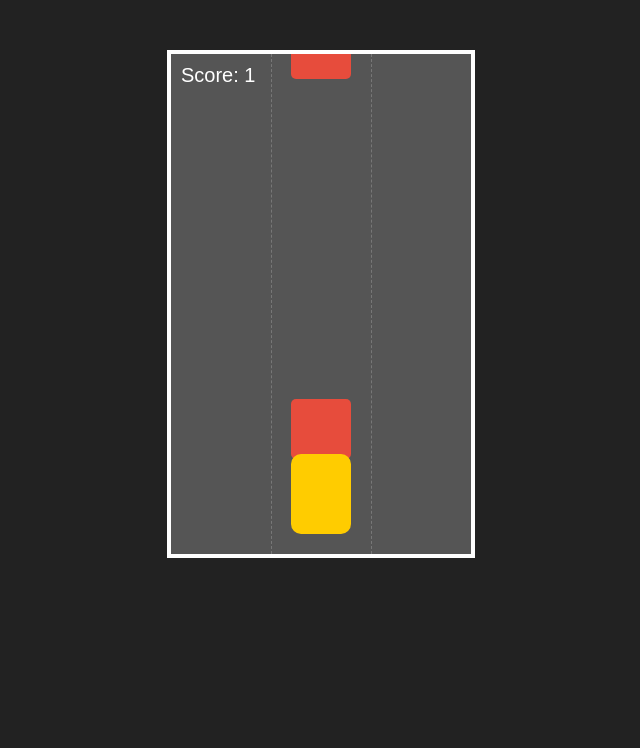
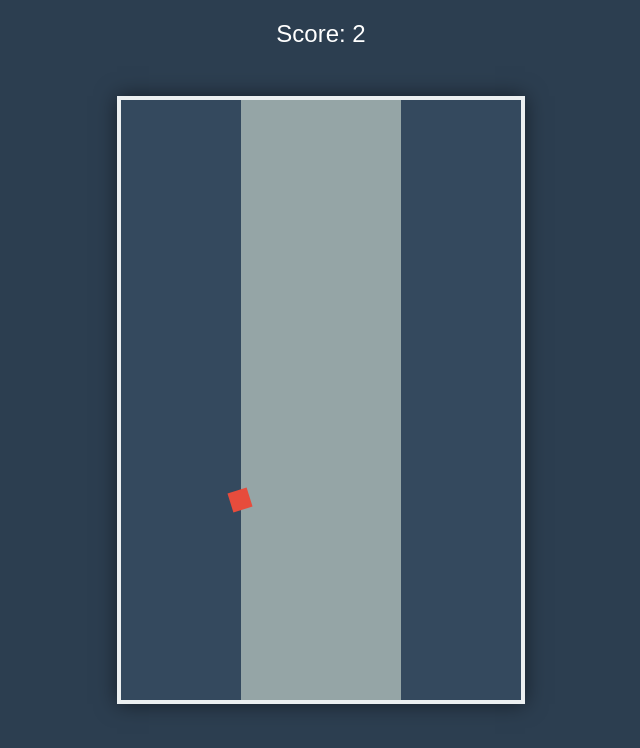
Before and after one commit to nathanvaldez-sudo/Games, a plain HTML site: page Index.html in a window 1280 px wide. Shown: the whole page, without its empty margins (319-959 px from the left). Drawn offline with Linux system fonts and the light colour scheme.

Commit message:
update index

```diff
--- a/Index.html
+++ b/Index.html
@@ -1,79 +1,85 @@
 <!DOCTYPE html>
-<html lang="en">
+<html>
 <head>
-    <meta charset="UTF-8">
-    <title>JS Subway Surfer Clone</title>
+    <title>Drift Boss Clone</title>
     <style>
-        body { margin: 0; background: #222; overflow: hidden; font-family: sans-serif; }
-        #game-container { position: relative; width: 300px; height: 500px; margin: 50px auto; background: #555; border: 4px solid #fff; overflow: hidden; }
-        .lane { position: absolute; width: 100px; height: 100%; border-right: 1px dashed #777; }
-        #player { position: absolute; bottom: 20px; width: 60px; height: 80px; background: #ffcc00; border-radius: 10px; transition: left 0.1s ease; z-index: 10; }
-        .obstacle { position: absolute; width: 60px; height: 60px; background: #e74c3c; border-radius: 5px; }
-        #score { position: absolute; top: 10px; left: 10px; color: white; font-size: 20px; }
+        body { margin: 0; background: #2c3e50; display: flex; justify-content: center; align-items: center; height: 100vh; font-family: sans-serif; overflow: hidden; }
+        canvas { background: #34495e; border: 4px solid #ecf0f1; box-shadow: 0 0 20px rgba(0,0,0,0.5); }
+        #ui { position: absolute; top: 20px; color: white; font-size: 24px; pointer-events: none; }
     </style>
 </head>
 <body>
-    <div id="game-container">
-        <div id="score">Score: 0</div>
-        <div class="lane" style="left: 0;"></div>
-        <div class="lane" style="left: 100px;"></div>
-        <div class="lane" style="left: 200px;"></div>
-        <div id="player" style="left: 120px;"></div>
-    </div>
+    <div id="ui">Score: 0</div>
+    <canvas id="gameCanvas" width="400" height="600"></canvas>
 
 <script>
-    const player = document.getElementById('player');
-    const container = document.getElementById('game-container');
-    const scoreElement = document.getElementById('score');
+    const canvas = document.getElementById('gameCanvas');
+    const ctx = canvas.getContext('2d');
+    const scoreUI = document.getElementById('ui');
 
-    let currentLane = 1; // 0: Left, 1: Middle, 2: Right
     let score = 0;
     let gameActive = true;
-    const lanePositions = [20, 120, 220]; // Player X positions for each lane
+    let isDrifting = false;
 
-    // Move player with Arrow Keys
-    document.addEventListener('keydown', (e) => {
+    // Car properties
+    const car = { x: 200, y: 400, size: 20, speed: 3 };
+
+    // Track properties (Simplified as a list of segments)
+    let path = [
+        { x: 150, width: 100, length: 300 },
+        { x: 150, width: 100, length: 1000 } // Long initial path
+    ];
+
+    function update() {
         if (!gameActive) return;
-        if (e.key === "ArrowLeft" && currentLane > 0) currentLane--;
-        if (e.key === "ArrowRight" && currentLane < 2) currentLane++;
-        player.style.left = lanePositions[currentLane] + 'px';
-    });
 
-    function createObstacle() {
-        if (!gameActive) return;
-        const obs = document.createElement('div');
-        obs.className = 'obstacle';
-        const lane = Math.floor(Math.random() * 3);
-        obs.style.left = lanePositions[lane] + 'px';
-        obs.style.top = '-60px';
-        container.appendChild(obs);
+        // Move car based on input
+        // Standard: Up-Left | Drift: Up-Right
+        if (isDrifting) {
+            car.x += car.speed;
+        } else {
+            car.x -= car.speed;
+        }
 
-        let top = -60;
-        const fall = setInterval(() => {
-            if (!gameActive) { clearInterval(fall); return; }
-            top += 5;
-            obs.style.top = top + 'px';
+        // Check if car is still on track (Basic collision)
+        // In this simple version, we check if car.x is within 150 and 250
+        if (car.x < 120 || car.x > 280) {
+            gameActive = false;
+            alert("Game Over! Score: " + Math.floor(score));
+            location.reload();
+        }
 
-            // Collision Detection
-            const pRect = player.getBoundingClientRect();
-            const oRect = obs.getBoundingClientRect();
-            if (pRect.left < oRect.right && pRect.right > oRect.left &&
-                pRect.top < oRect.bottom && pRect.bottom > oRect.top) {
-                gameActive = false;
-                alert("Game Over! Score: " + score);
-                location.reload();
-            }
-
-            if (top > 500) {
-                clearInterval(fall);
-                obs.remove();
-                score++;
-                scoreElement.innerText = "Score: " + score;
-            }
-        }, 20);
+        score += 0.1;
+        scoreUI.innerText = "Score: " + Math.floor(score);
     }
 
-    setInterval(createObstacle, 1500); // New obstacle every 1.5 seconds
+    function draw() {
+        ctx.clearRect(0, 0, canvas.width, canvas.height);
+
+        // Draw Track (Static center for this simple demo)
+        ctx.fillStyle = "#95a5a6";
+        ctx.fillRect(120, 0, 160, canvas.height);
+
+        // Draw Car
+        ctx.fillStyle = "#e74c3c";
+        ctx.save();
+        ctx.translate(car.x, car.y);
+        // Rotate car slightly based on direction
+        ctx.rotate(isDrifting ? 0.3 : -0.3);
+        ctx.fillRect(-car.size/2, -car.size/2, car.size, car.size);
+        ctx.restore();
+
+        update();
+        requestAnimationFrame(draw);
+    }
+
+    // Input Listeners
+    window.addEventListener('mousedown', () => isDrifting = true);
+    window.addEventListener('mouseup', () => isDrifting = false);
+    window.addEventListener('keydown', (e) => { if(e.code === 'Space') isDrifting = true; });
+    window.addEventListener('keyup', (e) => { if(e.code === 'Space') isDrifting = false; });
+
+    draw();
 </script>
 </body>
 </html>
```
